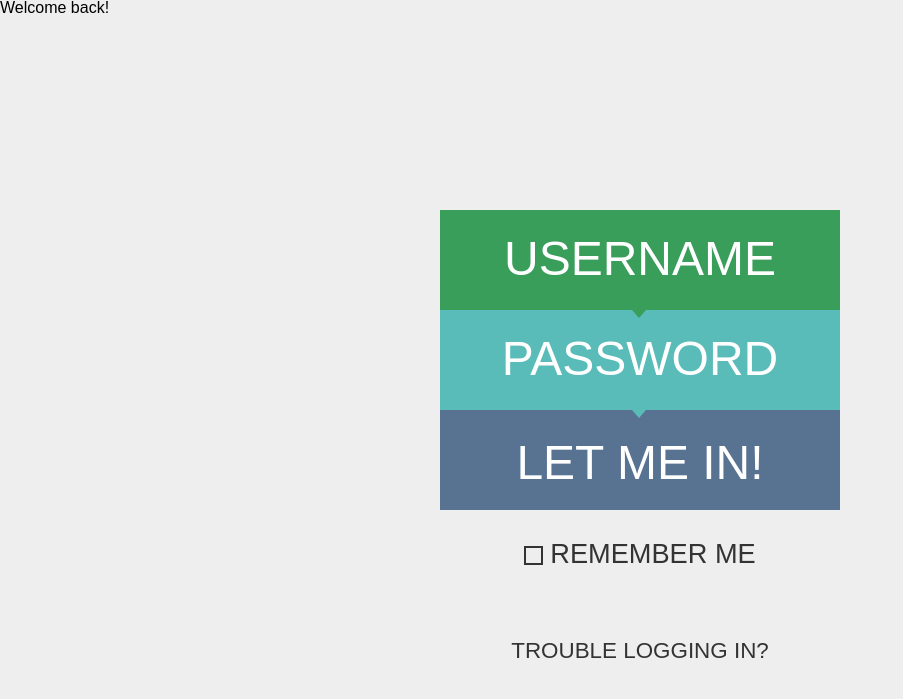
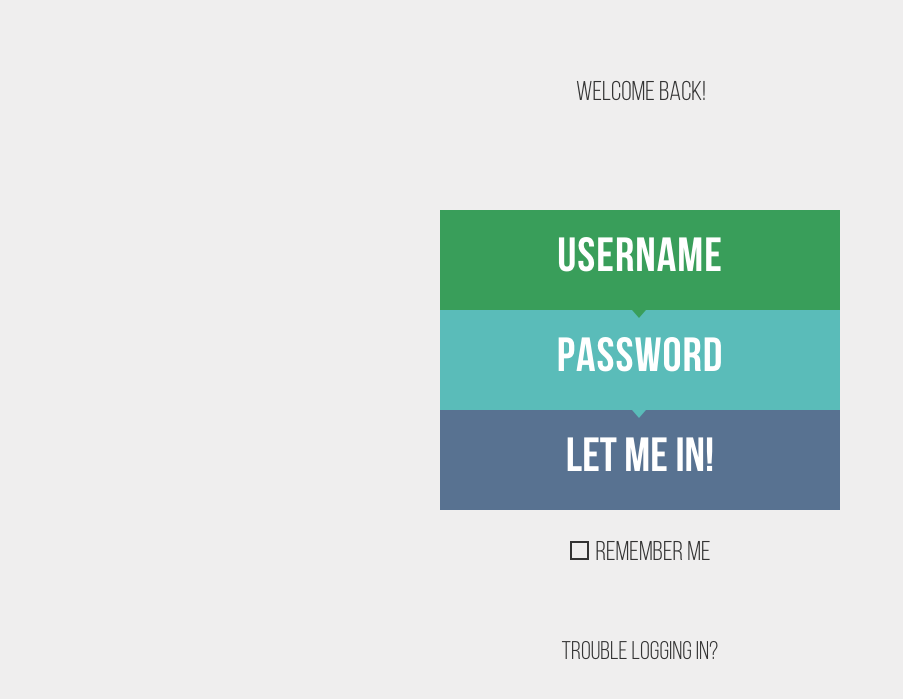
Before and after one commit to irinatiron/login, a PHP site: page / in a window 1280 px wide. Shown: the top 699 px of the page, without its empty margins (0-903 px from the left). Run offline with PHP 8.4, Linux system fonts and the light colour scheme; some libraries are stand-ins or nearby versions.

Commit message:
Update main.css

```diff
--- a/assets/css/main.css
+++ b/assets/css/main.css
@@ -1,12 +1,48 @@
+@font-face {
+  font-family: Bebas Neue Regular;
+  src: url("../fonts/BebasNeue-Regular.otf"); format("otf");
+       url("/fonts/BebasNeue-Regular.ttf") format("ttf");
+}
+@font-face {
+  font-family: Bebas Neue Light;
+  src: url("../fonts/BebasNeue-Light.otf"); format("otf");
+       url("/fonts/BebasNeue-Light.ttf"); format("ttf");
+}
+@font-face {
+  font-family: Bebas Neue Bold;
+  src: url("../fonts/BebasNeue-Bold.otf"); format("otf");
+       url("/fonts/BebasNeue-Bold.ttf"); format("ttf");
+}
+@font-face {
+  font-family: Bebas Neue Book;
+  src: url("../fonts/BebasNeue-Book.otf"); format("otf");
+       url("/fonts/BebasNeue-Book.ttf"); format("ttf");
+}
+@font-face {
+  font-family: Bebas Neue Thin;
+  src: url("../fonts/BebasNeue-Thin.otf"); format("otf");
+       url("/fonts/BebasNeue-Thin.ttf"); format("ttf");
+}
 body {
-    font-family: 'Bebas Neue', sans-serif;
+    font-family: 'Bebas Neue Regular', sans-serif;
     background-color: #EFEEEE;
     overflow: hidden;
+    color: #333;
+}
+h2 {
+    font-family: 'Bebas Neue Bold', sans-serif;
+    position: absolute;
+    top: 10%;
+    left: 45%;
+    text-align: center;
+}
+a {
+    text-decoration: none;
+    color: #333;
 }
 .wrap {
     height: 18.75em;
     width: 25em;
-    background: #fff;
     position: absolute;
     top: 45%;
     left: 50%;
@@ -14,6 +50,8 @@ body {
     text-transform: uppercase;
 }
 .field-label {
+    font-family: 'Bebas Neue Bold', sans-serif;
+    letter-spacing: 1px;
     display: block;
     font-size: 3em;
     transform: translateY(25px);
@@ -98,21 +136,19 @@ input[type=submit] {
     color: #fff;
     font-size: 3em;
     text-transform: uppercase;
-    font-family: 'Bebas Neue', sans-serif;
+    font-family: 'Bebas Neue Bold', sans-serif;
     margin-top: 0.5em;
     cursor: pointer;
 }
 :not(output):-moz-ui-invalid {
     box-shadow: none;
 }
-#label-logged,
-a {
+#label-logged, h2, #reset-credential {
     font-size: 1.7em;
-    color: #333;
-    text-decoration: none;
+    font-family: 'Bebas Neue Book', sans-serif;
 }
-a {
-    font-size: 1.4em;
+#reset-credential {
+    font-size: 1.6em;
 }
 #field-logged {
     padding-top: 30px;
```
